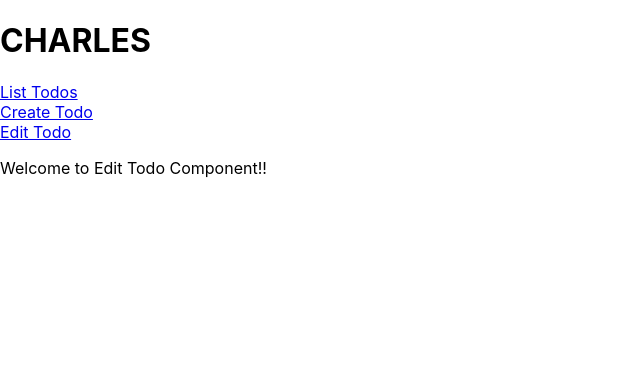
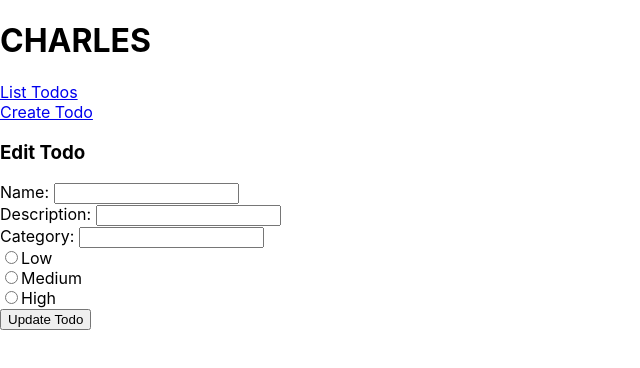
Before and after one commit to tdemint10/CHARLES, a React (Create React App) app in the folder client/: page /edit/1 in a window 1280 px wide. Shown: the top 368 px of the page, without its empty margins (0-640 px from the left). Built offline with nearby package versions, Linux system fonts and the light colour scheme; no server answers.

Commit message:
added edit functionality

```diff
--- a/client/src/App.js
+++ b/client/src/App.js
@@ -14,7 +14,6 @@ class App extends Component {
           <h1>CHARLES</h1>
           <Link to="/">List Todos</Link><br/>
           <Link to="/create">Create Todo</Link><br/>
-          <Link to="/edit/:id">Edit Todo</Link><br/>
           <Route path="/" exact component={TodosList} />
           <Route path="/edit/:id" component={EditTodo} />
           <Route path="/create" component={CreateTodo} />
--- a/client/src/components/create-todo.component.js
+++ b/client/src/components/create-todo.component.js
@@ -62,7 +62,7 @@ export default class CreateTodo extends Component {
       todo_completed: this.state.todo_completed
     };
 
-    axios.post('http://localhost:3001/todos/add', newTodo)
+    axios.post('http://localhost:3001/todos/', newTodo)
         .then(res => console.log(res.data));
 
     this.setState({
--- a/client/src/components/delete-todo.component.js
+++ b/client/src/components/delete-todo.component.js
@@ -21,7 +21,7 @@ export default class DeleteTodo extends Component {
       .catch(function (error) {
         console.log(error);
         this.setState({
-          delete_status: 'Delete unsuccessful'
+          delete_status: "Delete unsuccessful"
         });
       });
   }
--- a/client/src/components/edit-todo.component.js
+++ b/client/src/components/edit-todo.component.js
@@ -6,9 +6,16 @@ export default class EditTodo extends Component {
   constructor(props) {
     super(props);
 
+    this.onChangeTodoName = this.onChangeTodoName.bind(this);
+    this.onChangeTodoDescription = this.onChangeTodoDescription.bind(this);
+    this.onChangeTodoCategory = this.onChangeTodoCategory.bind(this);
+    this.onChangeTodoPriority = this.onChangeTodoPriority.bind(this);
+    this.onSubmit = this.onSubmit.bind(this);
+
     this.state = {
+      todo_name: '',
       todo_description: '',
-      todo_responsible: '',
+      todo_category: '',
       todo_priority: '',
       todo_completed: false
     }
@@ -18,8 +25,9 @@ export default class EditTodo extends Component {
     axios.get('http://localhost:3001/todos/' + this.props.match.params.id)
       .then(response => {
         this.setState({
+          todo_name: response.data.todo_name,
           todo_description: response.data.todo_description,
-          todo_responsible: response.data.todo_responsible,
+          todo_category: response.data.todo_category,
           todo_priority: response.data.todo_priority,
           todo_completed: response.data.todo_completed
         });
@@ -29,12 +37,131 @@ export default class EditTodo extends Component {
       });
   }
 
+  onChangeTodoName(e) {
+    this.setState({
+      todo_name: e.target.value
+    });
+  }
+
+  onChangeTodoDescription(e) {
+    this.setState({
+      todo_description: e.target.value
+    });
+  }
+
+  onChangeTodoCategory(e) {
+    this.setState({
+      todo_category: e.target.value
+    });
+  }
+
+  onChangeTodoPriority(e) {
+    this.setState({
+      todo_priority: e.target.value
+    });
+  }
+
+  onSubmit(e) {
+    e.preventDefault();
+
+    console.log(`Form submitted:`);
+    console.log(`Todo Name: ${this.state.todo_name}`);
+    console.log(`Todo Description: ${this.state.todo_description}`);
+    console.log(`Todo Category: ${this.state.todo_category}`);
+    console.log(`Todo Priority: ${this.state.todo_priority}`);
+
+    const updatedTodo = {
+      todo_name: this.state.todo_name,
+      todo_description: this.state.todo_description,
+      todo_category: this.state.todo_category,
+      todo_priority: this.state.todo_priority,
+      todo_completed: this.state.todo_completed
+    };
+
+    axios.put('http://localhost:3001/todos/' + this.props.match.params.id, updatedTodo)
+        .then(res => console.log(res.data));
+
+    this.setState({
+      todo_name: '',
+      todo_description: '',
+      todo_category: '',
+      todo_priority: '',
+      todo_completed: false
+    })
+  }
+
   render() {
     return (
-      <div>
-        <p>Welcome to Edit Todo Component!!</p>
+        <div style={{marginTop: 10}}>
+          <h3>Edit Todo</h3>
+          <form onSubmit={this.onSubmit}>
+            <div className="form-group">
+              <label>Name: </label>
+              <input  type="text"
+                      className="form-control"
+                      value={this.state.todo_name}
+                      onChange={this.onChangeTodoName}
+                      />
+            </div>
+            <div className="form-group">
+              <label>Description: </label>
+              <input  type="text"
+                      className="form-control"
+                      value={this.state.todo_description}
+                      onChange={this.onChangeTodoDescription}
+                      />
+            </div>
+            <div className="form-group">
+              <label>Category: </label>
+              <input
+                      type="text"
+                      className="form-control"
+                      value={this.state.todo_category}
+                      onChange={this.onChangeTodoCategory}
+                      />
+            </div>
+            <div className="form-group">
+              <div className="form-check form-check-inline">
+                <input  className="form-check-input"
+                        type="radio"
+                        name="priorityOptions"
+                        id="priorityLow"
+                        value="Low"
+                        checked={this.state.todo_priority==='Low'}
+                        onChange={this.onChangeTodoPriority}
+                        />
+                <label className="form-check-label">Low</label>
+              </div>
+              <div className="form-check form-check-inline">
+                <input  className="form-check-input"
+                        type="radio"
+                        name="priorityOptions"
+                        id="priorityMedium"
+                        value="Medium"
+                        checked={this.state.todo_priority==='Medium'}
+                        onChange={this.onChangeTodoPriority}
+                        />
+                <label className="form-check-label">Medium</label>
+              </div>
+              <div className="form-check form-check-inline">
+                <input  className="form-check-input"
+                        type="radio"
+                        name="priorityOptions"
+                        id="priorityHigh"
+                        value="High"
+                        checked={this.state.todo_priority==='High'}
+                        onChange={this.onChangeTodoPriority}
+                        />
+                <label className="form-check-label">High</label>
+              </div>
+            </div>
+
+            <div className="form-group">
+              <input type="submit" value="Update Todo" className="btn btn-primary" />
+            </div>
+          </form>
       </div>
-    )
+    );
   }
 
 }
--- a/client/src/components/todos-list.component.js
+++ b/client/src/components/todos-list.component.js
@@ -42,7 +42,6 @@ export default class TodosList extends Component {
   }
 
   render() {
-    console.log('LIST');
     return (
       <div>
         <h3>Todos List</h3>
```
Also changed, not shown: 1 other file (tests, documents, lock files or other folders).
